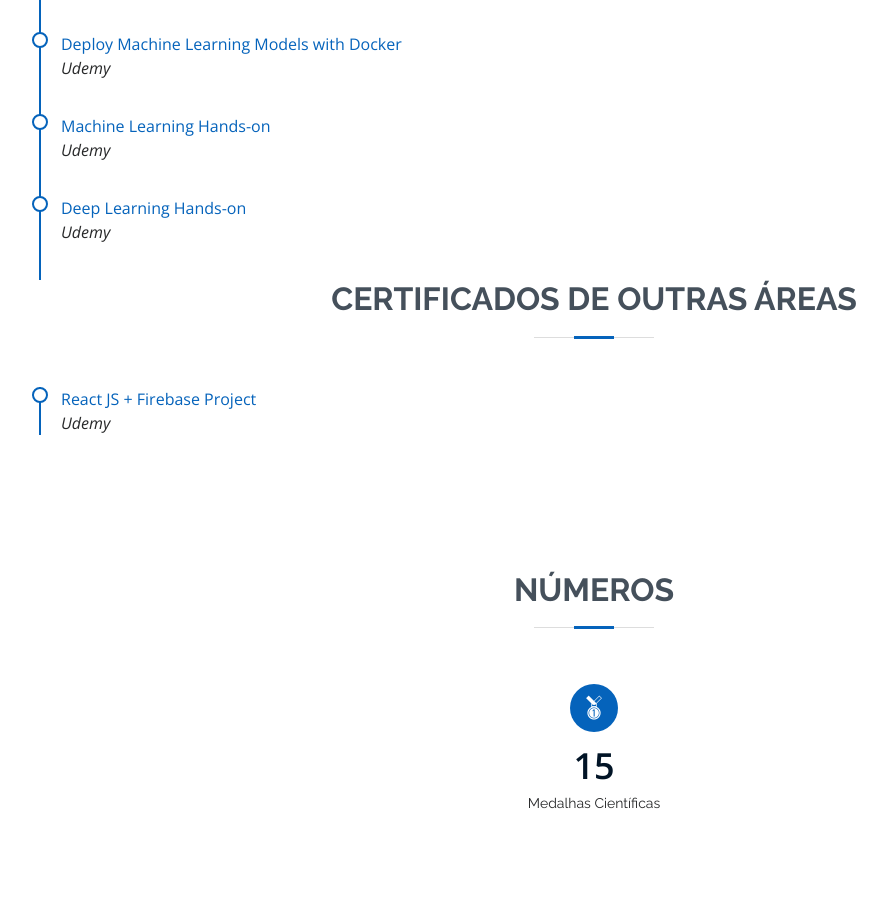
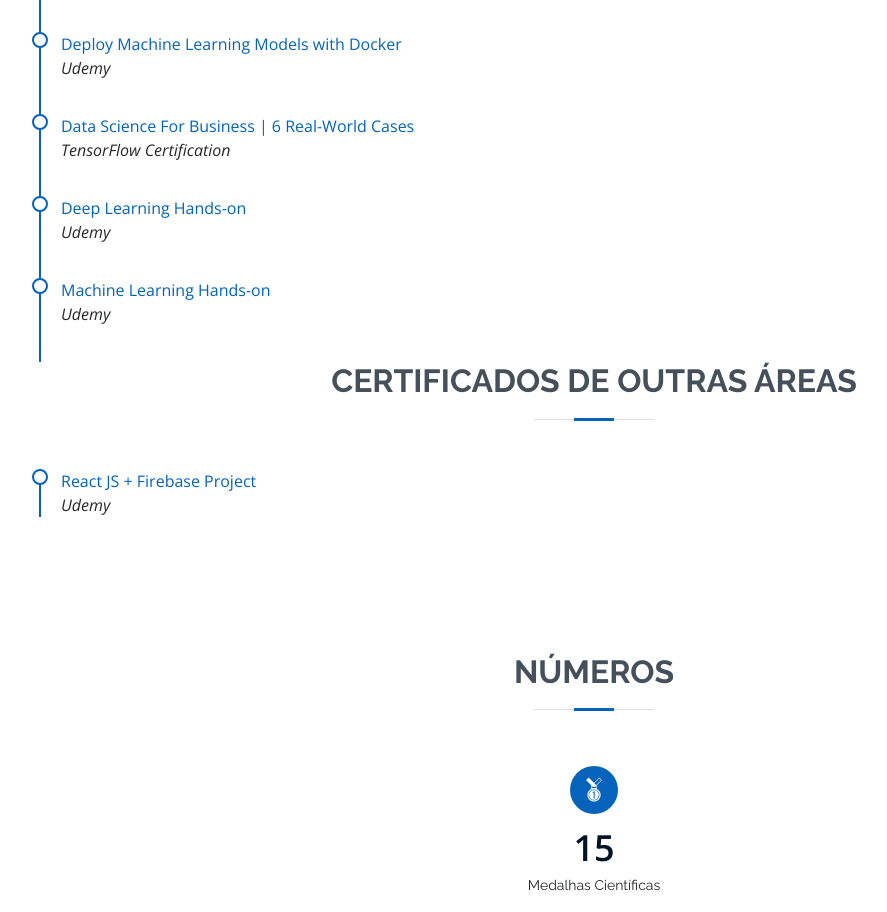
Before and after one commit to cemmanuelsr/portfolio, a plain HTML site: page index.html in a window 1280 px wide. Shown: the part 5144-6056 px from the top of the page, without its empty margins (96-983 px from the left). Drawn offline with nearby package versions, Linux system fonts and the light colour scheme.

Commit message:
updating certificates

```diff
--- a/index.html
+++ b/index.html
@@ -478,11 +478,15 @@
               <p><em>Udemy</em></p>
             </div>
             <div class="resume-item">
-              <a href="https://www.udemy.com/certificate/UC-0fa51677-cfd9-43fe-9b74-dfb89271514d/" target="_blank">Machine Learning Hands-on</a>
+              <a href="https://www.udemy.com/certificate/UC-2e596562-8ec9-4abd-80a0-94e562cfaf6c/" target="_blank">Data Science For Business | 6 Real-World Cases</a>
+              <p><em>TensorFlow Certification</em></p>
+            </div>
+            <div class="resume-item">
+              <a href="https://www.udemy.com/certificate/UC-f53c1e72-e4f5-46d6-bd3d-0753452c5b0e/" target="_blank">Deep Learning Hands-on</a>
               <p><em>Udemy</em></p>
             </div>
             <div class="resume-item">
-              <a href="https://www.udemy.com/certificate/UC-f53c1e72-e4f5-46d6-bd3d-0753452c5b0e/" target="_blank">Deep Learning Hands-on</a>
+              <a href="https://www.udemy.com/certificate/UC-0fa51677-cfd9-43fe-9b74-dfb89271514d/" target="_blank">Machine Learning Hands-on</a>
               <p><em>Udemy</em></p>
             </div>
 
```
